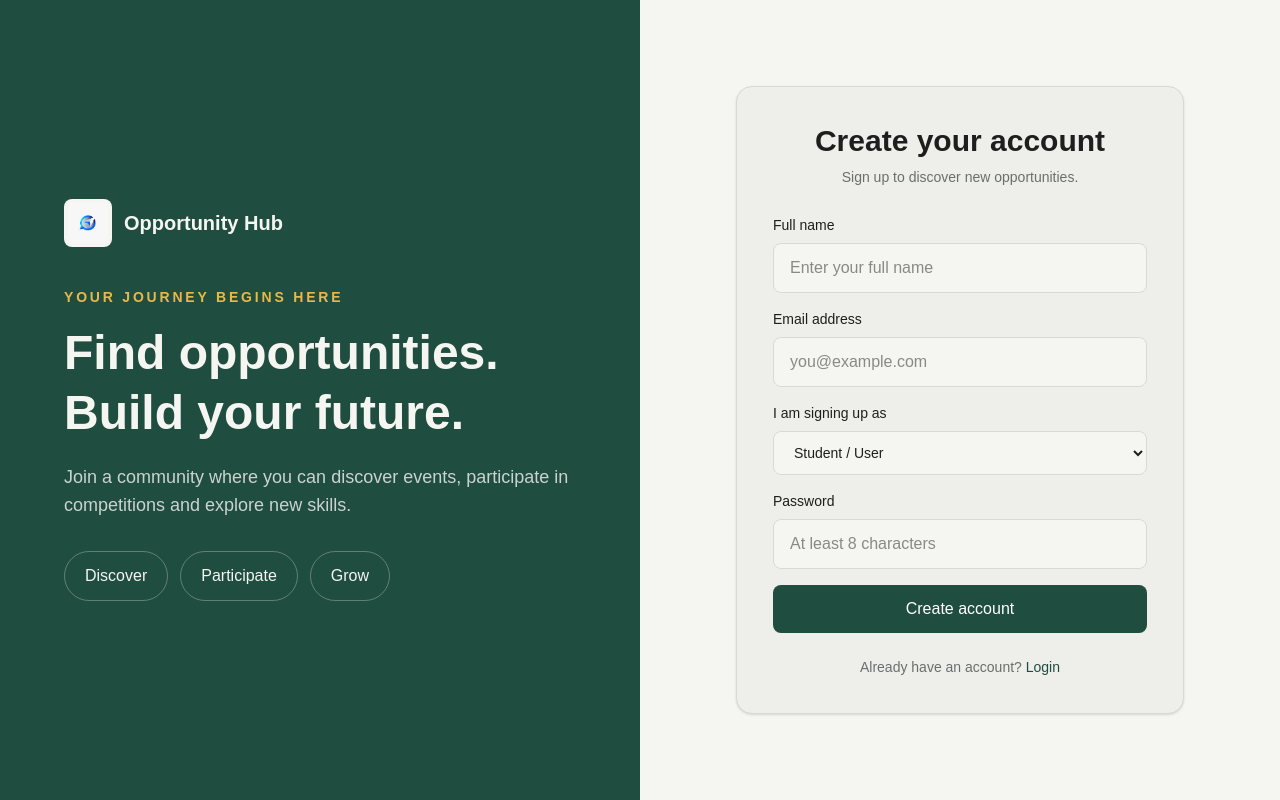
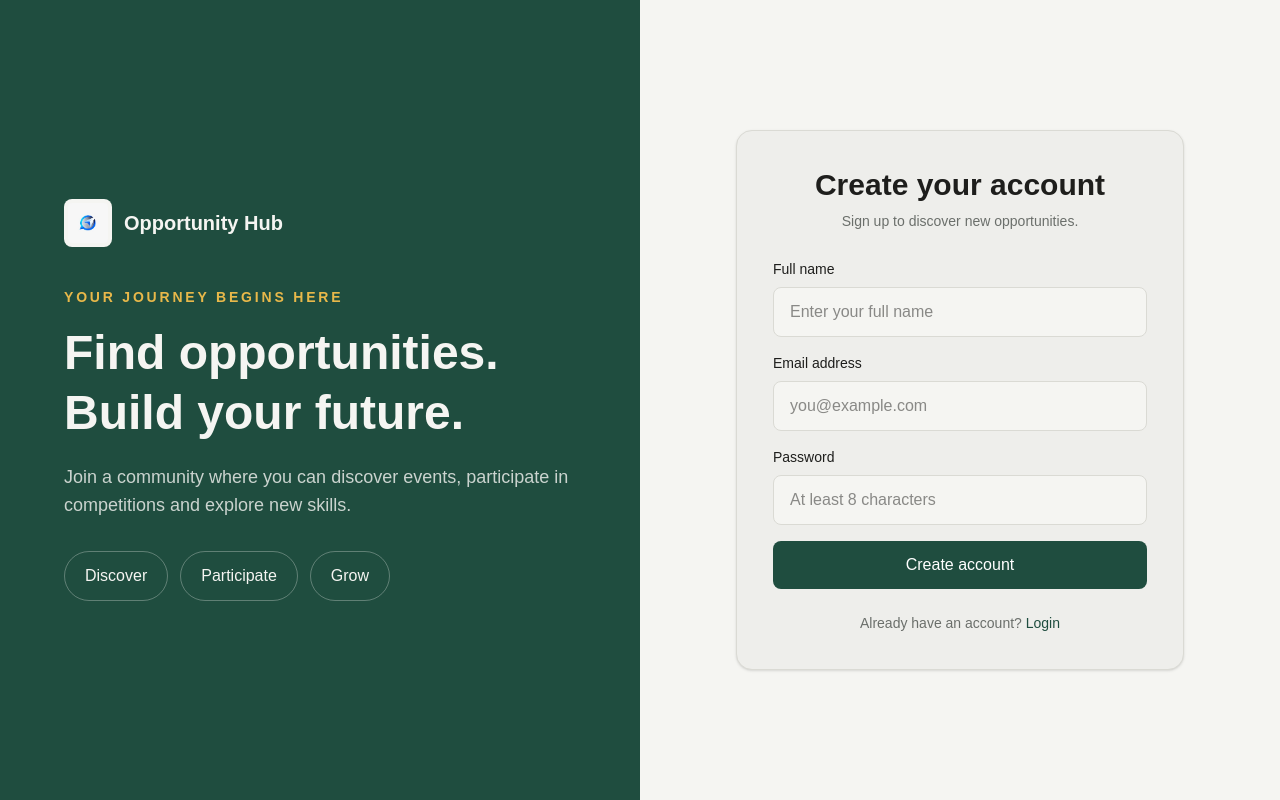
Before and after one commit to muskanji1007-lang/event-management-frontend, a React app: page / in a window 1280 px wide. Both pictures are taken after a click on the button "Sign up". Built offline with nearby package versions, Linux system fonts and the light colour scheme; no server answers; the HTML template or start-up script is replaced by a standard one.

Commit message:
fix: remove role selector from signup (backend ignores role field)

```diff
--- a/src/pages/Auth/Signup/Signup.jsx
+++ b/src/pages/Auth/Signup/Signup.jsx
@@ -6,7 +6,6 @@ function Signup({ onLogin, onSignup }) {
 const [name, setName] = useState("");
 const [email, setEmail] = useState("");
 const [password, setPassword] = useState("");
-const [role, setRole] = useState("USER");
 const [error, setError] = useState("");
 const [loading, setLoading] = useState(false);
 
@@ -40,7 +39,6 @@ try {
     name: cleanName,
     email: cleanEmail,
     password,
-    role,
   });
 
   if (data.success) {
@@ -174,24 +172,6 @@ return ( <main className="auth-page min-h-screen bg-[#F5F5F2] text-[#1E1E1C] dar
             />
           </div>
 
-          <div>
-            <label
-              htmlFor="signup-role"
-              className="mb-2 block text-sm font-medium"
-            >
-              I am signing up as
-            </label>
-
-            <select
-              id="signup-role"
-              value={role}
-              onChange={(e) => setRole(e.target.value)}
-              className="w-full rounded-lg border border-[#DADAD4] bg-[#F5F5F2] px-4 py-3 text-sm outline-none focus:border-[#1F4D3F] dark:border-[#303630] dark:bg-[#202420] dark:focus:border-[#8FD3B0]"
-            >
-              <option value="USER">Student / User</option>
-              <option value="ORGANIZER">Organizer</option>
-            </select>
-          </div>
 
           <div>
             <label
```
